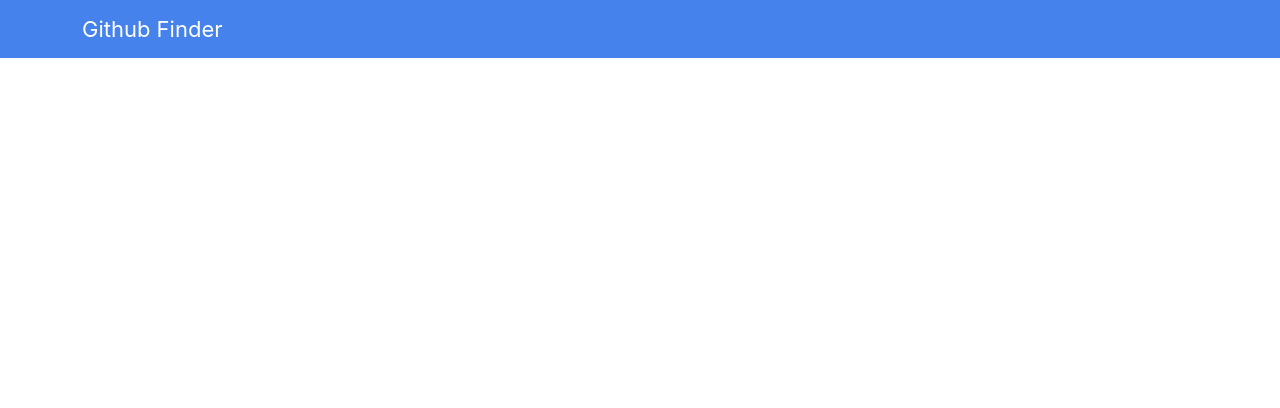
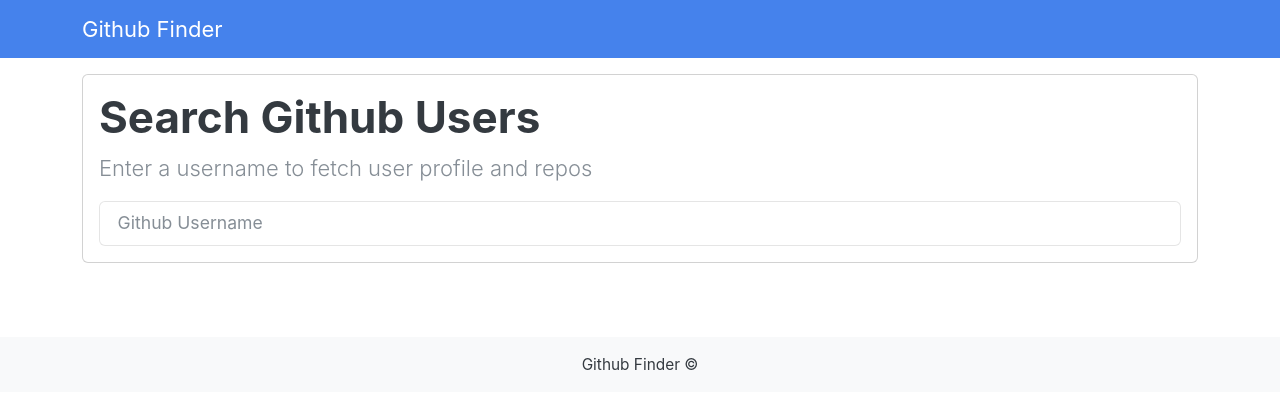
Before and after one commit to ArslanInfinite/github_finder, a plain HTML site: page index.html in a window 1280 px wide. Drawn offline with nearby package versions, Linux system fonts and the light colour scheme.

Commit message:
fill HTML with containers, input, and footer

```diff
--- a/index.html
+++ b/index.html
@@ -13,6 +13,17 @@
             <a href="#" class="navbar-brand">Github Finder</a>
         </div>
     </nav>
+    <div class="container searchContainer">
+        <div class="search card card-body">
+            <h1>Search Github Users</h1>
+            <p class="lead">Enter a username to fetch user profile and repos</p>
+            <input type="text" id="searchUser" class="form-control" placeholder="Github Username">
+        </div>
+        <br>
+        <div id="profile"></div>
+    </div>
+
+    <footer class="mt-5 p-3 text-center bg-light">Github Finder &copy</footer>
 
     <script src="https://cdn.jsdelivr.net/npm/bootstrap@5.1.3/dist/js/bootstrap.bundle.min.js" integrity="sha384-ka7Sk0Gln4gmtz2MlQnikT1wXgYsOg+OMhuP+IlRH9sENBO0LRn5q+8nbTov4+1p" crossorigin="anonymous"></script>
 
```
